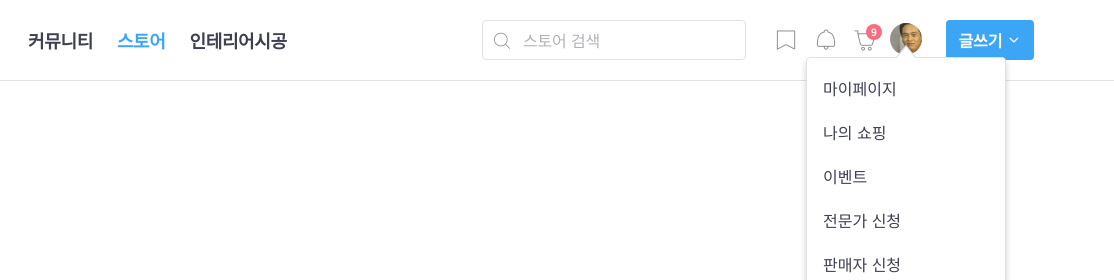
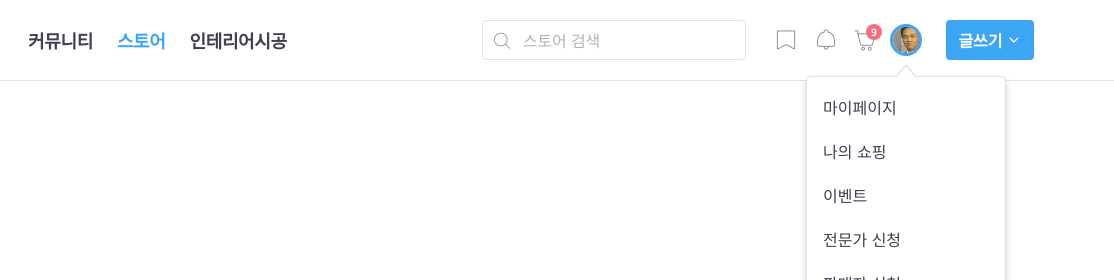
Before and after one commit to 39wss/tomorrow-house, a website: page index.html in a window 1280 px wide. Shown: the top 280 px of the page, 166-1280 px from the left. Drawn offline with nearby package versions, Linux system fonts and the light colour scheme; files that its build step writes are made by us from their sources; files whose address does not match are found by name.

Commit message:
Displace my-menu-content and apply button status

```diff
--- a/index.html
+++ b/index.html
@@ -105,16 +105,14 @@
 
                   <div class="my-menu sm-hidden">
                     <button
-                      class="my-menu-button"
+                      class="my-menu-button is-active"
                       type="button"
                       aria-label="마이메뉴 열기 버튼"
                     >
-                      <div class="avatar-32">
-                        <img
-                          src="./assets/images/img-user-01.jpg"
-                          alt="img-user"
-                        />
-                      </div>
+                      <img
+                        src="./assets/images/img-user-01.jpg"
+                        alt="img-user"
+                      />
                     </button>
 
                     <div class="my-menu-content">
--- a/styles/components/_my-menu.scss
+++ b/styles/components/_my-menu.scss
@@ -1,9 +1,32 @@
 .my-menu {
+  $button-size: 32px;
   $tooltip-size: 12px;
   position: relative;
 
+  &-button {
+    width: $button-size;
+    height: $button-size;
+    overflow: hidden;
+    border: 3px solid $white;
+    border-radius: 50%;
+    transition: border-color 200ms ease-in-out;
+
+    &:hover,
+    &.is-active {
+      border-color: $blue;
+    }
+
+    img {
+      display: block;
+      width: 100%;
+      height: 100%;
+      object-fit: cover;
+    }
+  }
+
   &-content {
     @include pos-center-x;
+    top: $button-size + $tooltip-size + 8px;
     border-radius: 4px;
     box-shadow: $dropdown-shadow;
 
```
